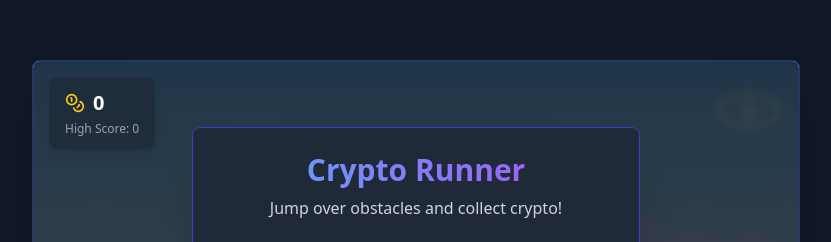
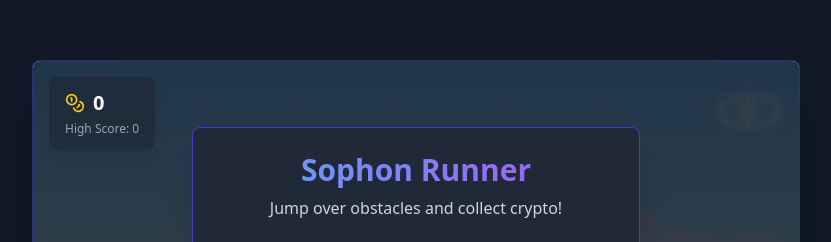
Before and after one commit to SmartSerg-a/runner, a React (Vite) app: page / in a window 1280 px wide. Shown: the part 124-366 px from the top of the page, without its empty margins (224-1055 px from the left). Built offline with nearby package versions, Linux system fonts and the light colour scheme.

Commit message:
Update StartScreen.tsx

```diff
--- a/src/components/StartScreen.tsx
+++ b/src/components/StartScreen.tsx
@@ -9,7 +9,7 @@ const StartScreen: React.FC = () => {
     <div className="absolute inset-0 flex items-center justify-center bg-black/70 backdrop-blur-sm z-10">
       <div className="bg-gray-800 rounded-lg p-6 text-center w-10/12 max-w-md shadow-2xl border border-indigo-700">
         <h1 className="text-3xl font-bold bg-gradient-to-r from-blue-400 to-purple-500 text-transparent bg-clip-text mb-2">
-          Crypto Runner
+          Sophon Runner
         </h1>
         <p className="text-gray-300 mb-6">Jump over obstacles and collect crypto!</p>
 
```
